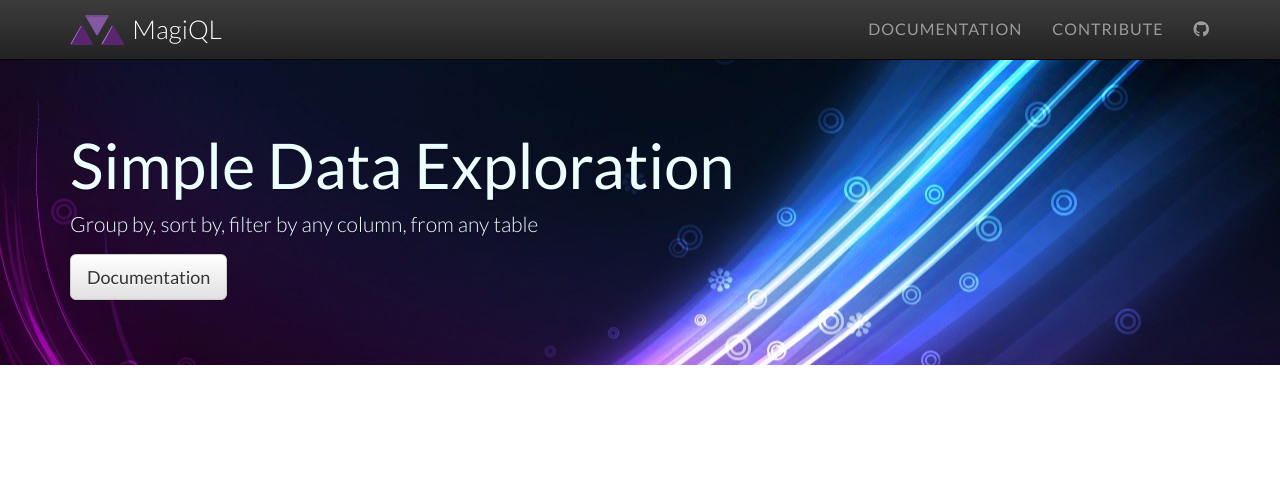
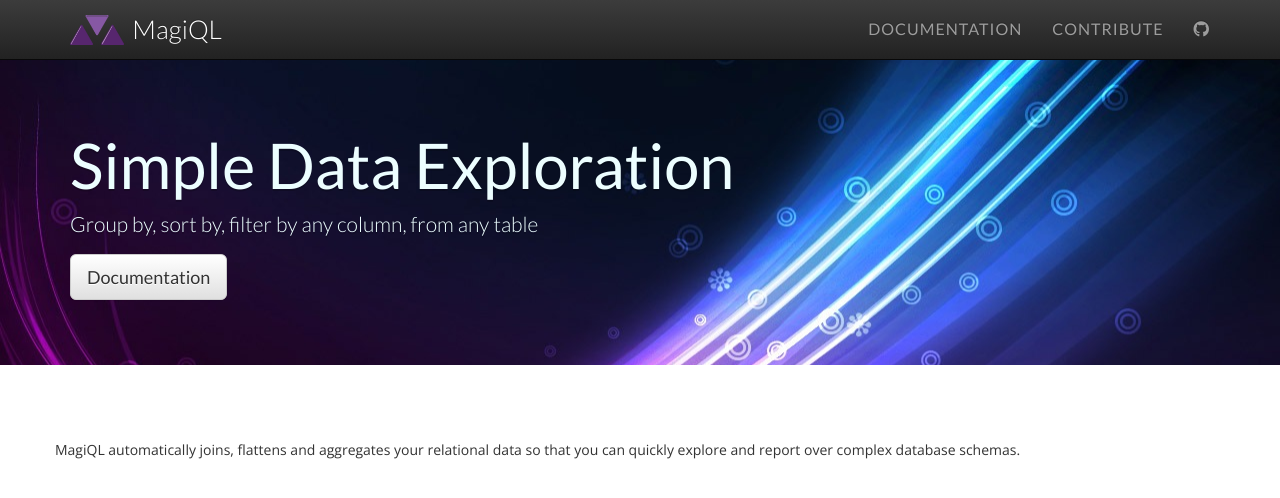
Before and after one commit to MagiQL/magiql.github.io, a Jekyll site: the page built from index.html, in a window 1280 px wide. Shown: the top 498 px of the page. Built offline with Jekyll 4.4.1, drawn with Linux system fonts in a browser that asks for light colours; nearby versions of some CDN libraries; a script that is not in the unit is left out.

Commit message:
Update index.html

```diff
--- a/index.html
+++ b/index.html
@@ -13,3 +13,10 @@
     </p>
   </div>
 </div>
+<div class="container" id="main-content">
+  <div class="row">
+    <p>MagiQL automatically joins, flattens and aggregates your relational data so that
+    you can quickly explore and report over complex database schemas.</p>
+  </div>
+
+</div>
```
